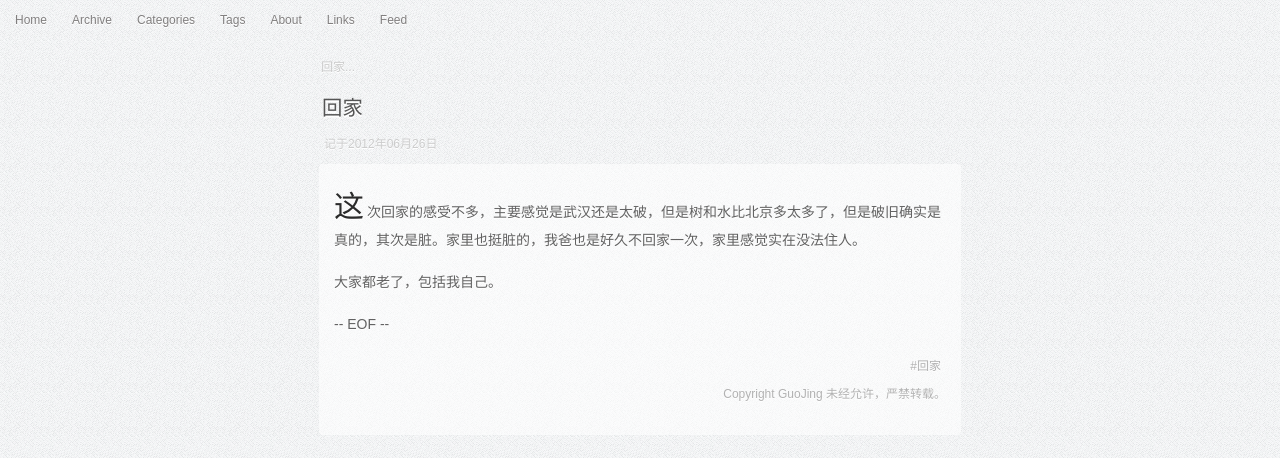
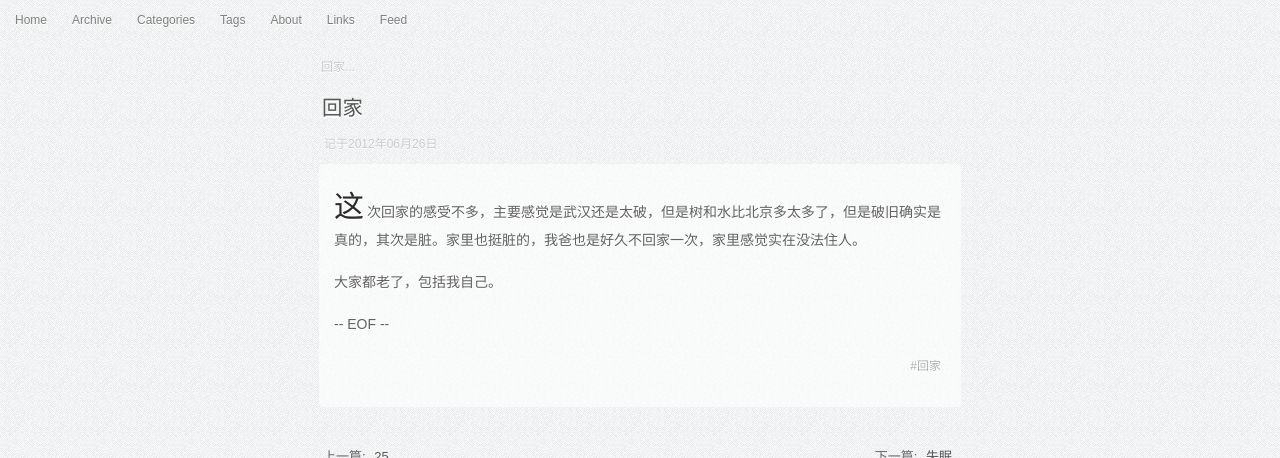
Before and after one commit to zwitzwit/guojing.github.com, a Jekyll site: the page built from _posts/blog/2012-06-26-back-home.md, in a window 1280 px wide. Shown: the top 458 px of the page. Built offline with Jekyll 4.4.1, drawn with Linux system fonts in a browser that asks for light colours; Markdown is read by kramdown in place of the engine named in the settings; comment, search, counter and statistics services are not loaded; grey boxes are pictures that could not be loaded.

Commit message:
remove the copyright

```diff
--- a/_layouts/post.html
+++ b/_layouts/post.html
@@ -53,7 +53,7 @@
     <p class="forb">
       {% for tag in page.tags %}
       <a href="/tags.html#{{ tag }}">#{{ tag }}</a>
-      {% endfor %} <br/> Copyright GuoJing 未经允许，严禁转载。
+      {% endfor %}
     </p>
   </div>
 </div>
```
